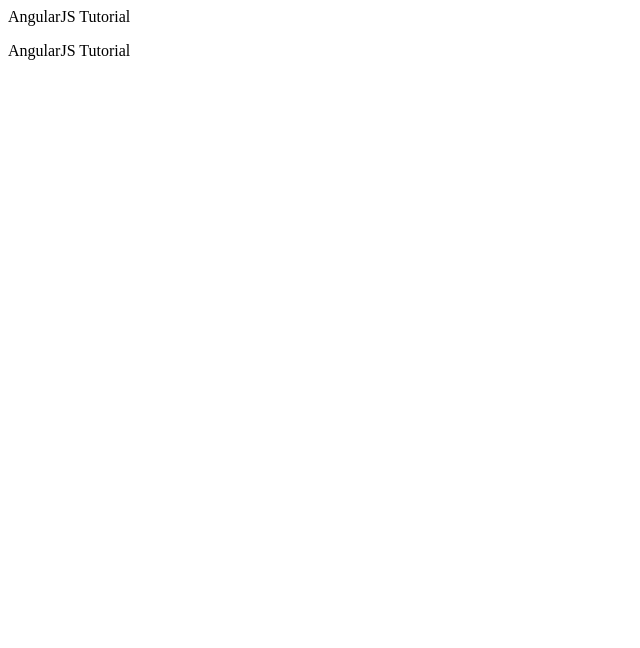
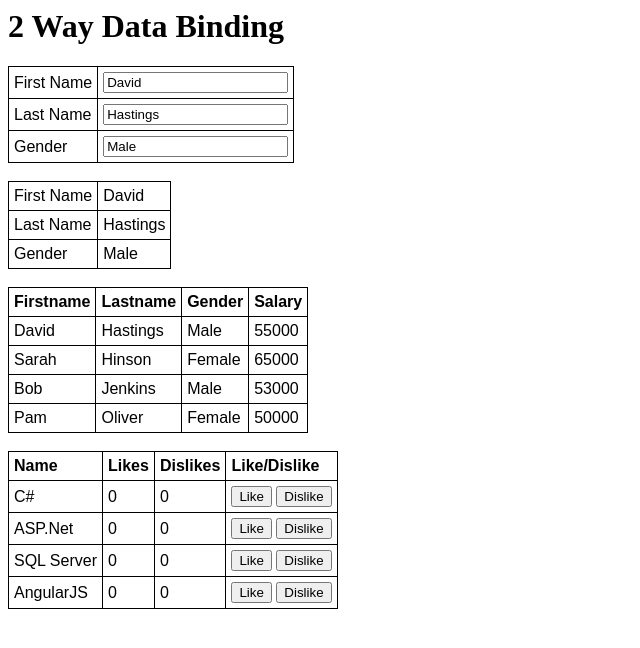
Before and after one commit to Hinson7886/angular, a plain HTML site: page index.html in a window 1280 px wide. Shown: the whole page, without its empty margins (0-640 px from the left). Drawn offline with nearby package versions, Linux system fonts and the light colour scheme.

Commit message:
third commit

```diff
--- a/index.html
+++ b/index.html
@@ -1,14 +1,97 @@
-<html ng-app="myModule">
+<html>
 <head>
 	<script src="scripts/angular.js"></script>
 	<script src="scripts/scripts.js"></script>
+	<link rel="stylesheet" type="text/css" href="styles/main.css">
 </head>
-<body>
+<body ng-app="myModule">
 	<div ng-controller="myController">
-		{{ message }}
-		<p>
-			{{ message }}
-		</p>
+		<h1>2 Way Data Binding</h1>
+		<table>
+			<tr>
+				<td>First Name</td>
+				<td>
+					<input type="text" ng-model="employee.firstName"/>
+				</td>
+			</tr>
+			<tr>
+				<td>Last Name</td>
+				<td>
+					<input type="text" ng-model="employee.lastName"/>
+				</td>
+			</tr>
+			<tr>
+				<td>Gender</td>
+				<td>
+					<input type="text" ng-model="employee.gender"/>
+				</td>
+
+			</tr>
+		</table>
+		<br>
+		<table>
+			<tr>
+				<td>First Name</td>
+				<td>
+					{{ employee.firstName }}
+				</td>
+			</tr>
+			<tr>
+				<td>Last Name</td>
+				<td>
+					{{ employee.lastName }}
+				</td>
+			</tr>
+			<tr>
+				<td>Gender</td>
+				<td>
+					{{ employee.gender }}
+				</td>
+
+			</tr>
+		</table>
+		<br>
+		<table>
+			<thead>
+				<tr>
+					<th>Firstname</th>
+					<th>Lastname</th>
+					<th>Gender</th>
+					<th>Salary</th>
+				</tr>
+			</thead>
+			<tbody>
+				<tr ng-repeat="employee in employees">
+					<td>{{ employee.firstName }}</td>
+					<td>{{ employee.lastName }}</td>
+					<td>{{ employee.gender }}</td>
+					<td>{{ employee.salary }}</td>
+				</tr>
+			</tbody>
+		</table>
+		<br>
+		<table>
+			<thead>
+				<tr>
+					<th>Name</th>
+					<th>Likes</th>
+					<th>Dislikes</th>
+					<th>Like/Dislike</th>
+				</tr>
+			</thead>
+			<tbody>
+				<tr ng-repeat="technology in technologies">
+					<td>{{ technology.name }}</td>
+					<td>{{ technology.likes }}</td>
+					<td>{{ technology.dislikes }}</td>
+					<td>
+					<input type="button" value="Like" ng-click="incrementLikes(technology)">
+					<input type="button" value="Dislike" ng-click="incrementDislikes(technology)">
+					</td>
+				</tr>
+			</tbody>
+		</table>
+
 	</div>
 
 </body>
--- /dev/null
+++ b/main.css
@@ -0,0 +1,15 @@
+table{
+	border-collapse: collapse;
+	font-family: Arial;
+}
+
+td{
+	border: 1px solid black;
+	padding: 5px;
+}
+
+th{
+	border: 1px solid black;
+	padding: 5px;
+	text-align: left;
+}
--- a/scripts/scripts.js
+++ b/scripts/scripts.js
@@ -1,5 +1,36 @@
-var myApp = angular.module("myModule", []);
+var myApp = angular
+					.module("myModule", [])
+					.controller("myController", function ($scope) {
+						var employee = {
+							firstName: "David",
+							lastName: "Hastings",
+							gender: "Male"
+						};
+						var employees = [
+							{firstName: "David",lastName: "Hastings",gender: "Male", salary: 55000 },
+							{firstName: "Sarah",lastName: "Hinson",gender: "Female", salary: 65000 },
+							{firstName: "Bob",lastName: "Jenkins",gender: "Male", salary: 53000 },
+							{firstName: "Pam",lastName: "Oliver",gender: "Female", salary: 50000 },
+						];
+						var technologies = [
+							{name: "C#",likes: 0, dislikes:0 },
+							{name: "ASP.Net",likes: 0, dislikes:0 },
+							{name: "SQL Server",likes: 0, dislikes:0 },
+							{name: "AngularJS",likes: 0, dislikes:0 },
+						];
 
-myApp.controller("myController", function ($scope) {
-	$scope.message = "AngularJS Tutorial";
-});
+
+						$scope.employee = employee;
+						$scope.employees = employees;
+						$scope.technologies = technologies;
+
+						$scope.incrementLikes = function (technology) {
+							technology.likes++;
+						}
+
+						$scope.incrementDislikes = function (technology) {
+							technology.dislikes++;
+						}
+
+
+					});
--- /dev/null
+++ b/styles/main.css
@@ -0,0 +1,15 @@
+table{
+	border-collapse: collapse;
+	font-family: Arial;
+}
+
+td{
+	border: 1px solid black;
+	padding: 5px;
+}
+
+th{
+	border: 1px solid black;
+	padding: 5px;
+	text-align: left;
+}
```
